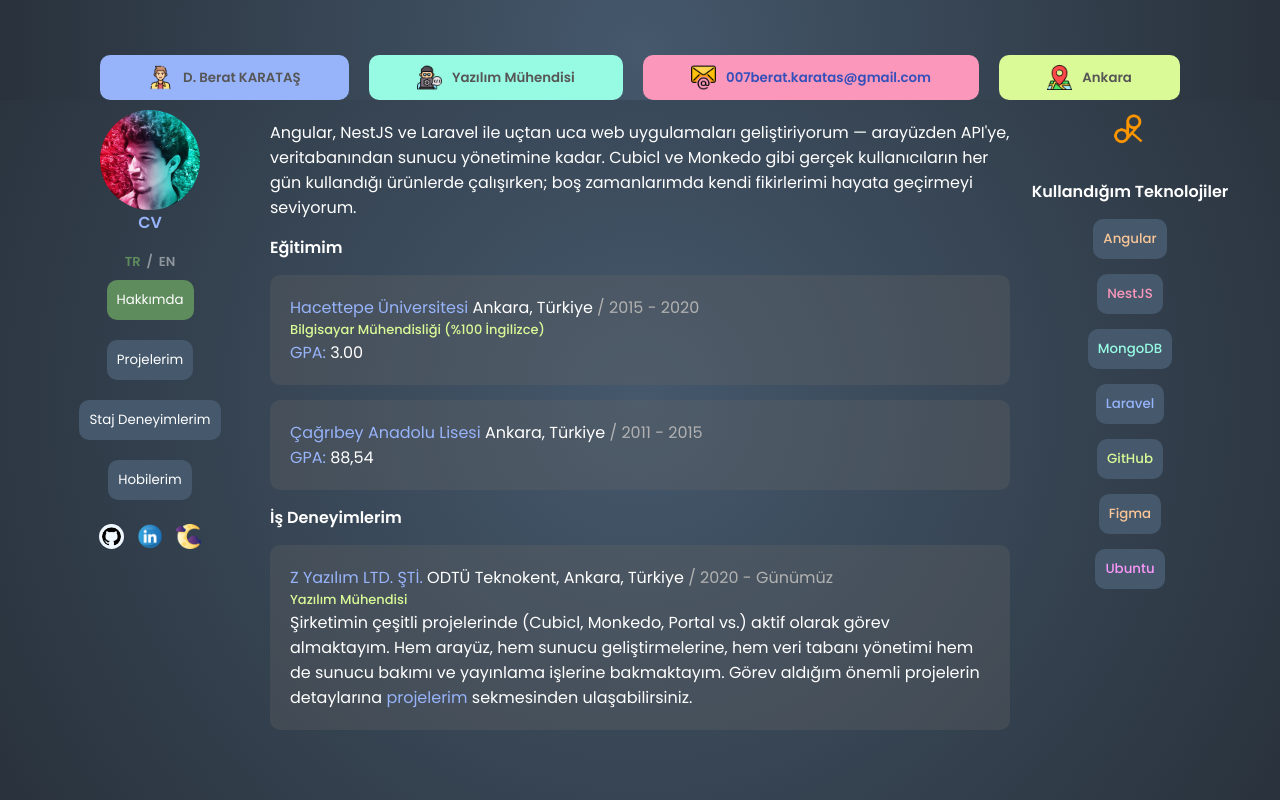
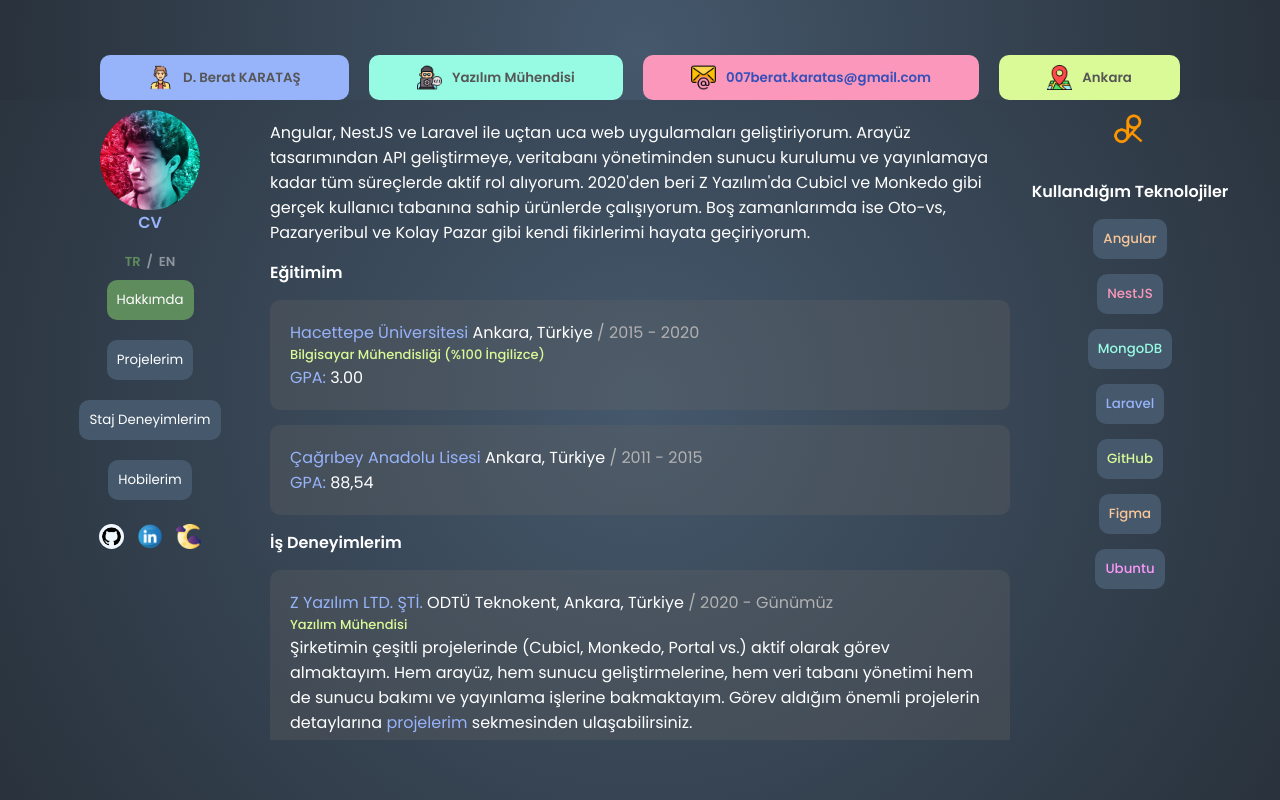
Before and after one commit to BeratKARATAS53/portfolio, an Angular app: page / in a window 1280 px wide. Built offline with nearby package versions, Linux system fonts and the light colour scheme.

Commit message:
Updated deploy script in package.json to specify output directory and added Node engine requirement

```diff
--- a/package.json
+++ b/package.json
@@ -6,10 +6,13 @@
 		"start": "ng serve",
 		"dev": "ng serve --port 4203",
 		"build": "ng build",
-		"deploy": "ng build && netlify deploy --prod",
+		"deploy": "ng build && netlify deploy --prod --dir=dist/portfolio/browser",
 		"watch": "ng build --watch --configuration development"
 	},
 	"private": true,
+	"engines": {
+		"node": ">=22"
+	},
 	"dependencies": {
 		"@angular/common": "^19.2.25",
 		"@angular/compiler": "^19.2.25",
--- a/src/app/app.component.scss
+++ b/src/app/app.component.scss
@@ -515,7 +515,7 @@
 	}
 }
 
-/* Tablet (dar) — sağ paneli içerik altına al */
+/* Tablet (dar): sağ paneli içerik altına al */
 @media (max-width: 900px) {
 	.container {
 		height: auto;
--- a/src/app/i18n/portfolio-content.ts
+++ b/src/app/i18n/portfolio-content.ts
@@ -129,7 +129,7 @@
 			logoTitle: 'Doğukan Berat Karataş\'ın Kısaltması',
 			sendEmail: 'E-posta Gönder',
 		},
-		summary: 'Angular, NestJS ve Laravel ile uçtan uca web uygulamaları geliştiriyorum — arayüzden API\'ye, veritabanından sunucu yönetimine kadar. Cubicl ve Monkedo gibi gerçek kullanıcıların her gün kullandığı ürünlerde çalışırken; boş zamanlarımda kendi fikirlerimi hayata geçirmeyi seviyorum.',
+		summary: 'Angular, NestJS ve Laravel ile uçtan uca web uygulamaları geliştiriyorum. Arayüz tasarımından API geliştirmeye, veritabanı yönetiminden sunucu kurulumu ve yayınlamaya kadar tüm süreçlerde aktif rol alıyorum. 2020\'den beri Z Yazılım\'da Cubicl ve Monkedo gibi gerçek kullanıcı tabanına sahip ürünlerde çalışıyorum. Boş zamanlarımda ise Oto-vs, Pazaryeribul ve Kolay Pazar gibi kendi fikirlerimi hayata geçiriyorum.',
 		education: [
 			{
 				school: 'Hacettepe Üniversitesi',
@@ -298,7 +298,7 @@
 			logoTitle: 'Abbreviation of Doğukan Berat Karataş',
 			sendEmail: 'Send Email',
 		},
-		summary: 'I build full-stack web applications with Angular, NestJS, and Laravel — from UI and APIs to databases and deployment. I work on products people use every day, like Cubicl and Monkedo, and enjoy turning my own ideas into side projects in my spare time.',
+		summary: 'I build full-stack web applications with Angular, NestJS, and Laravel. I take an active role across the entire process, from UI design and API development to database management, server setup, and deployment. Since 2020, I have been working at Z Software on products with real user bases such as Cubicl and Monkedo. In my spare time, I bring my own ideas to life through projects like Oto-vs, Pazaryeribul, and Kolay Pazar.',
 		education: [
 			{
 				school: 'Hacettepe University',
@@ -390,7 +390,7 @@
 				title: 'Algorithm-Based Production Planning Web App for Machining Industry',
 				period: 'August 2020 - December 2021',
 				stack: 'Angular 8 + NestJS + MongoDB (mongoose)',
-				description: 'This project automates the process in a machining factory — from inventory tracking and defining production stages to determining required workers and machines, and creating optimal production plans.',
+				description: 'This project automates the process in a machining factory, from inventory tracking and defining production stages to determining required workers and machines, and creating optimal production plans.',
 				thumb: 'assets/projects/uretim-planlamasi-1507.png',
 				alt: 'Production Planning Application',
 			},
```
Also changed, not shown: 2 other files (tests, documents, lock files or other folders).
